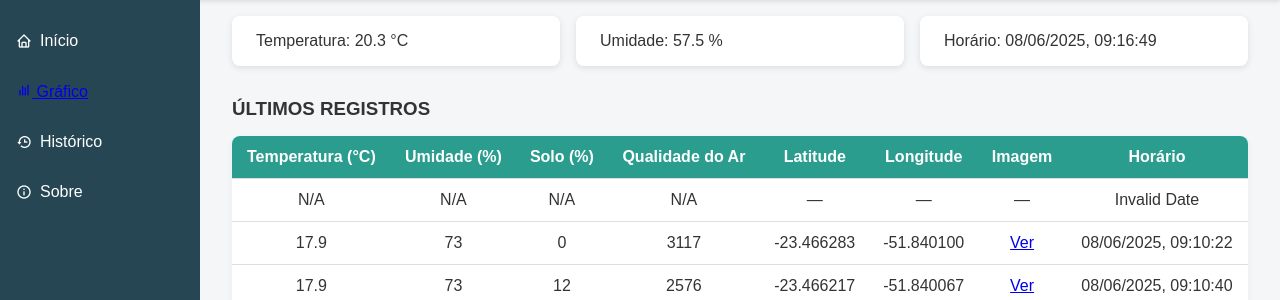
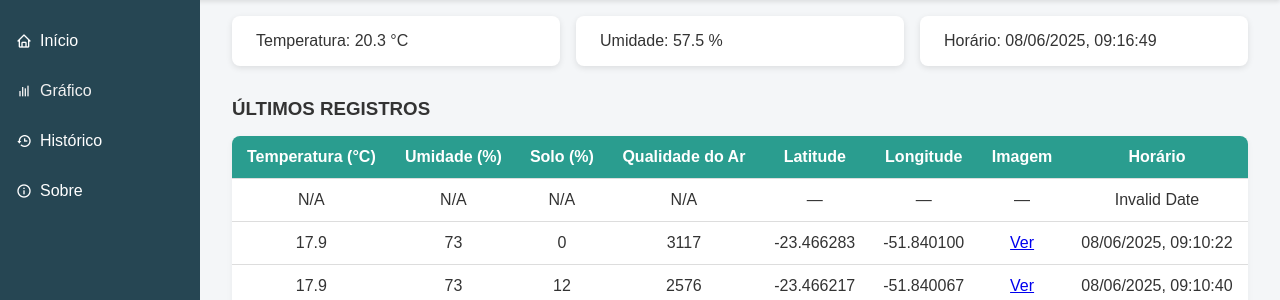
Before and after one commit to 30Lima/The-Guardians-eye-iot, a Flask app: page / in a window 1280 px wide. Shown: the part 69-369 px from the top of the page. Run offline with Flask 3, Linux system fonts and the light colour scheme.

Commit message:
feat: add new style

```diff
--- a/app/static/css/styles.css
+++ b/app/static/css/styles.css
@@ -23,6 +23,25 @@ header {
   box-shadow: 0 2px 4px rgba(0, 0, 0, 0.1);
 }
 
+.sidebar ul li a {
+  text-decoration: none;  /* tira o sublinhado */
+  color: #f1f1f1;            /* cor padrão dos links */
+  display: flex;          /* pra alinhar o ícone e o texto na mesma linha */
+  align-items: center;
+  gap: 8px;               /* espaçamento entre ícone e texto */
+}
+
+/* Ao passar o mouse por cima (hover) */
+.sidebar ul li a:hover {
+  text-decoration: none;  /* se quiser, ou none para não ter nada */
+  color: #007BFF;               /* cor ao passar o mouse */
+}
+
+/* Se quiser remover o foco (aquela linha azul quando clica/tab) */
+.sidebar ul li a:focus {
+  outline: none;
+  text-decoration: none;
+}
 
 .container {
   display: flex;
```
